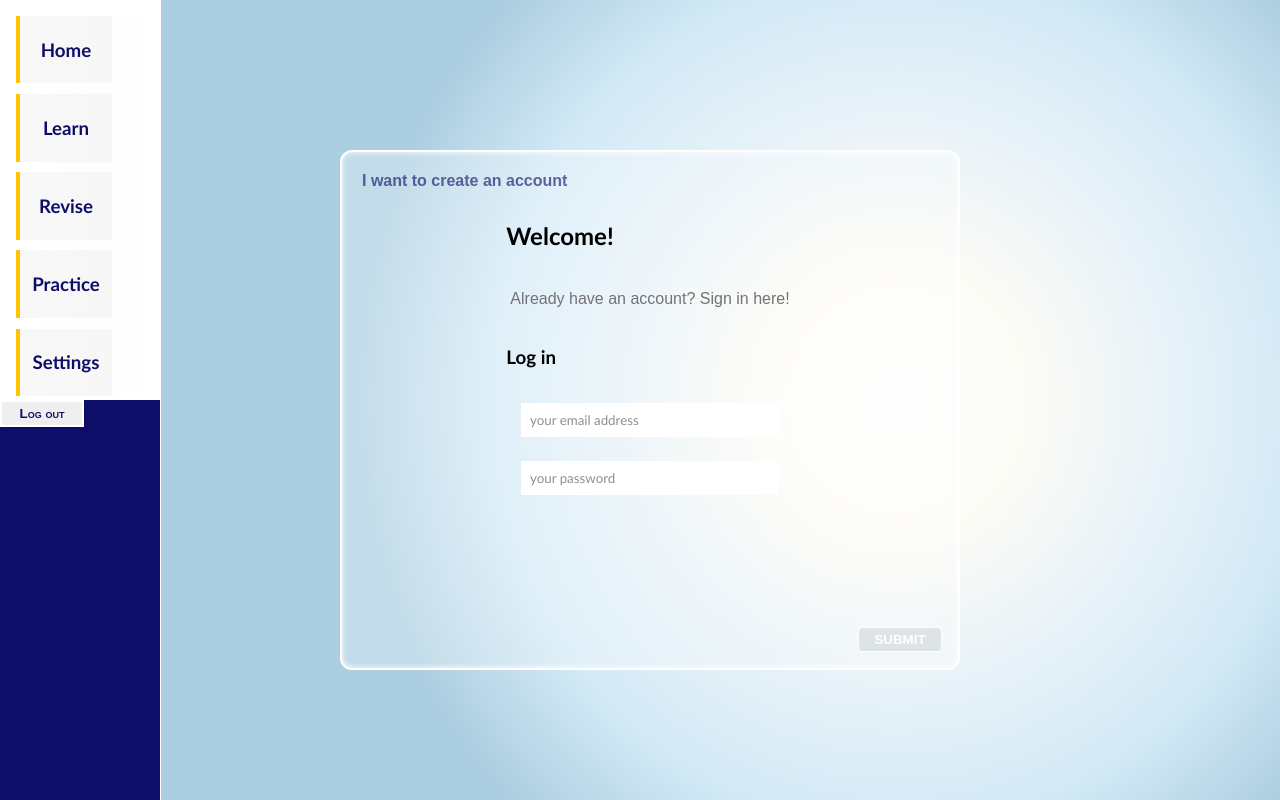
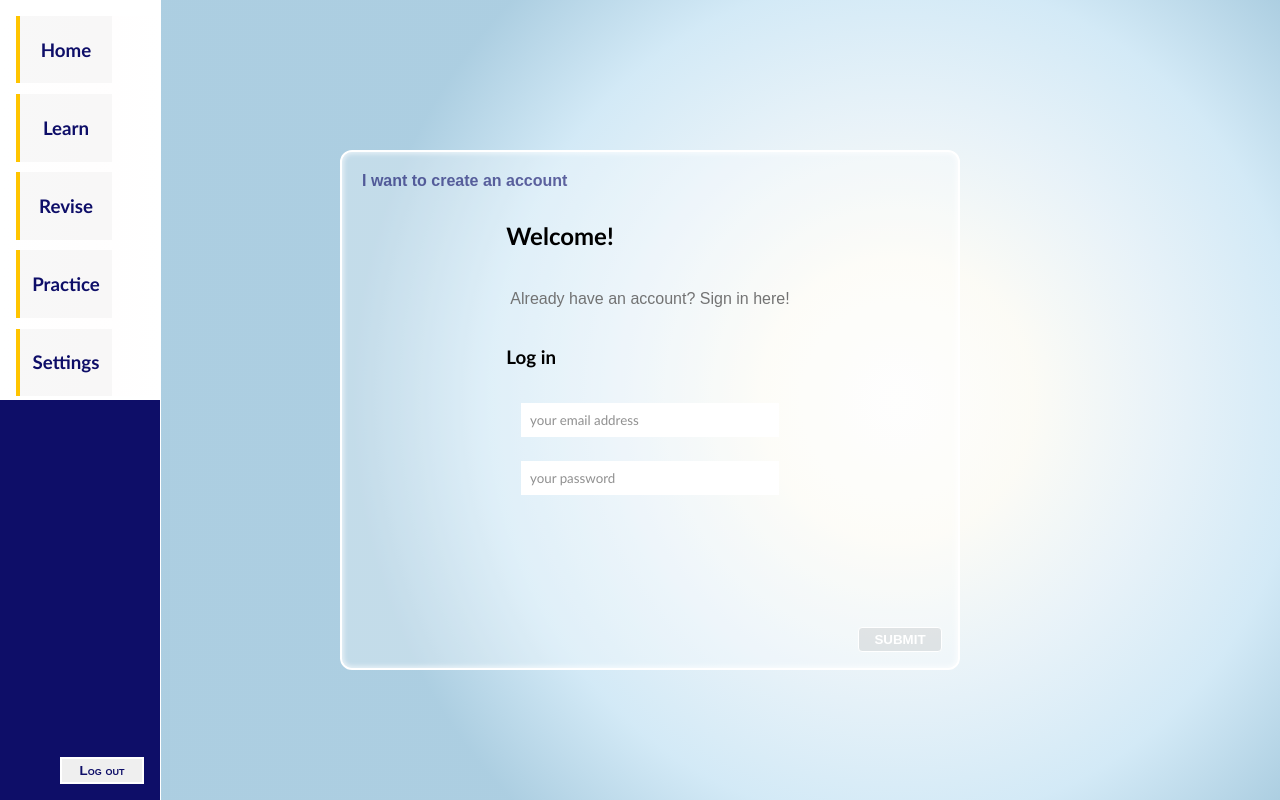
Before and after one commit to Chloe070196/phrases-web-app, a React (Vite) app: page /login in a window 1280 px wide. Built offline with nearby package versions, Linux system fonts and the light colour scheme; no server answers.

Commit message:
fix: log out button renders where expected

```diff
--- a/src/components/logoutButton/index.tsx
+++ b/src/components/logoutButton/index.tsx
@@ -4,7 +4,7 @@ function LogOutButton() {
     const {onLogOut} = useAuth()
     return(
         <>
-            <button className="bottom-right" onClick={onLogOut}>Log out</button>
+            <button className="bottom-right-button" onClick={onLogOut}>Log out</button>
         </>
     )
 }
```
